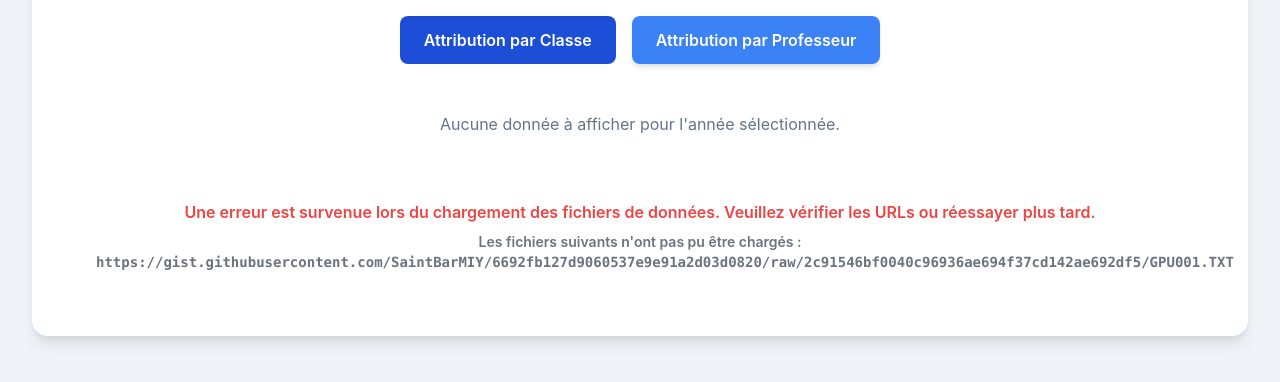
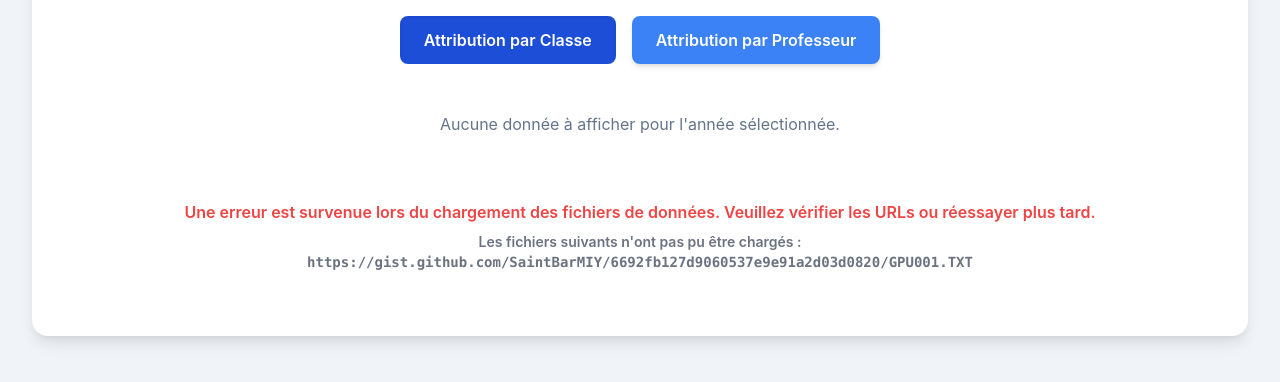
Before and after one commit to SaintBarMIY/Attrib-par-horaire, a plain HTML site: page index.html in a window 1280 px wide. Shown: the part 140-522 px from the top of the page. Drawn offline with nearby package versions, Linux system fonts and the light colour scheme; no server answers.

Commit message:
Update index.html

```diff
--- a/index.html
+++ b/index.html
@@ -311,7 +311,7 @@
             // Format attendu par ligne: "numéro_cours","classe","professeur","nom_du_cours","chiffre_inutile_1","chiffre_inutile_2"
             // Exemple: "101","1A","Dupont","FRA","12","34"
             const gistFileUrls = [
-                "https://gist.githubusercontent.com/SaintBarMIY/6692fb127d9060537e9e91a2d03d0820/raw/2c91546bf0040c96936ae694f37cd142ae692df5/GPU001.TXT"
+                "https://gist.github.com/SaintBarMIY/6692fb127d9060537e9e91a2d03d0820/GPU001.TXT"
             ];
             // ---------------------------------------------------
 
```
